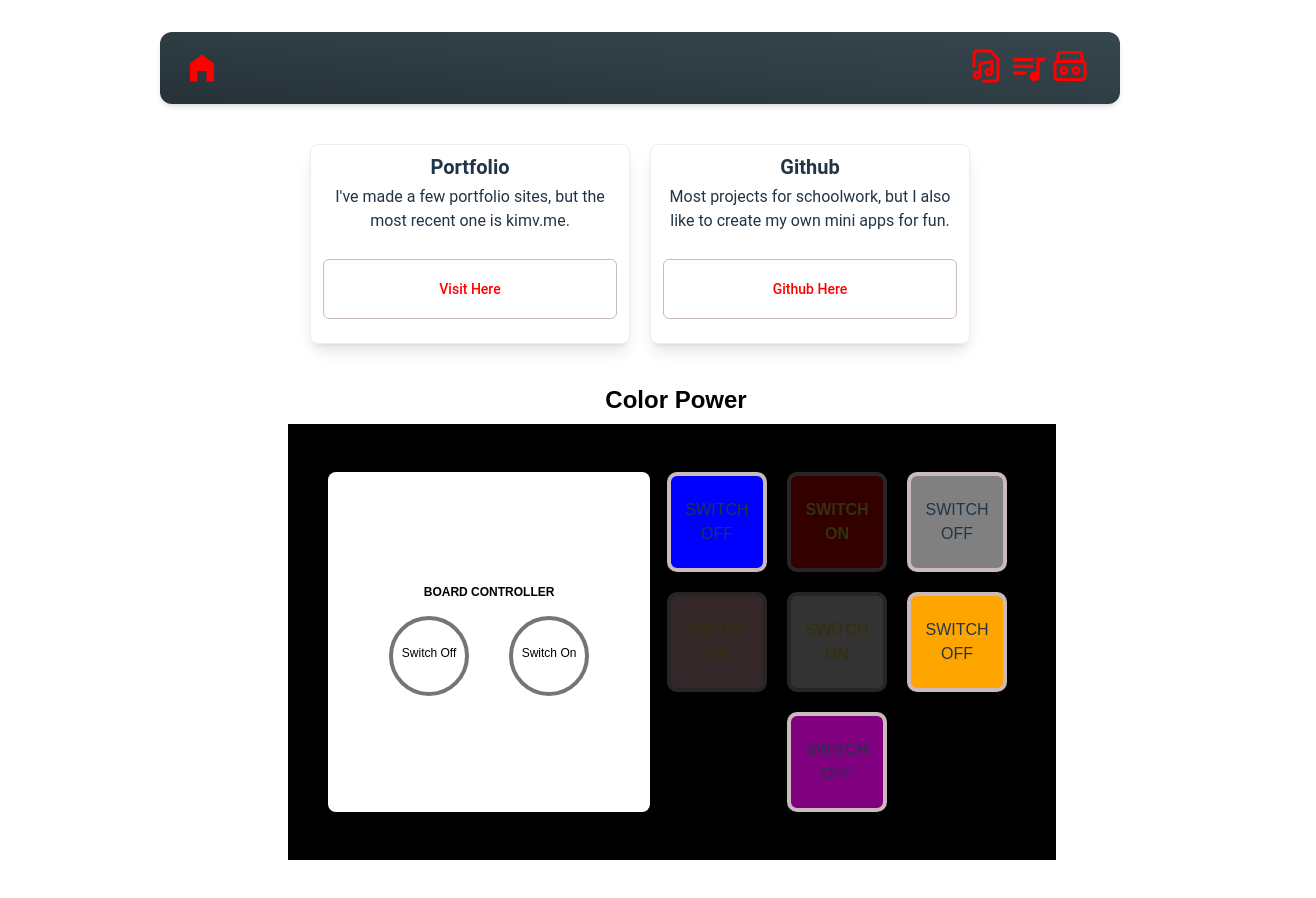
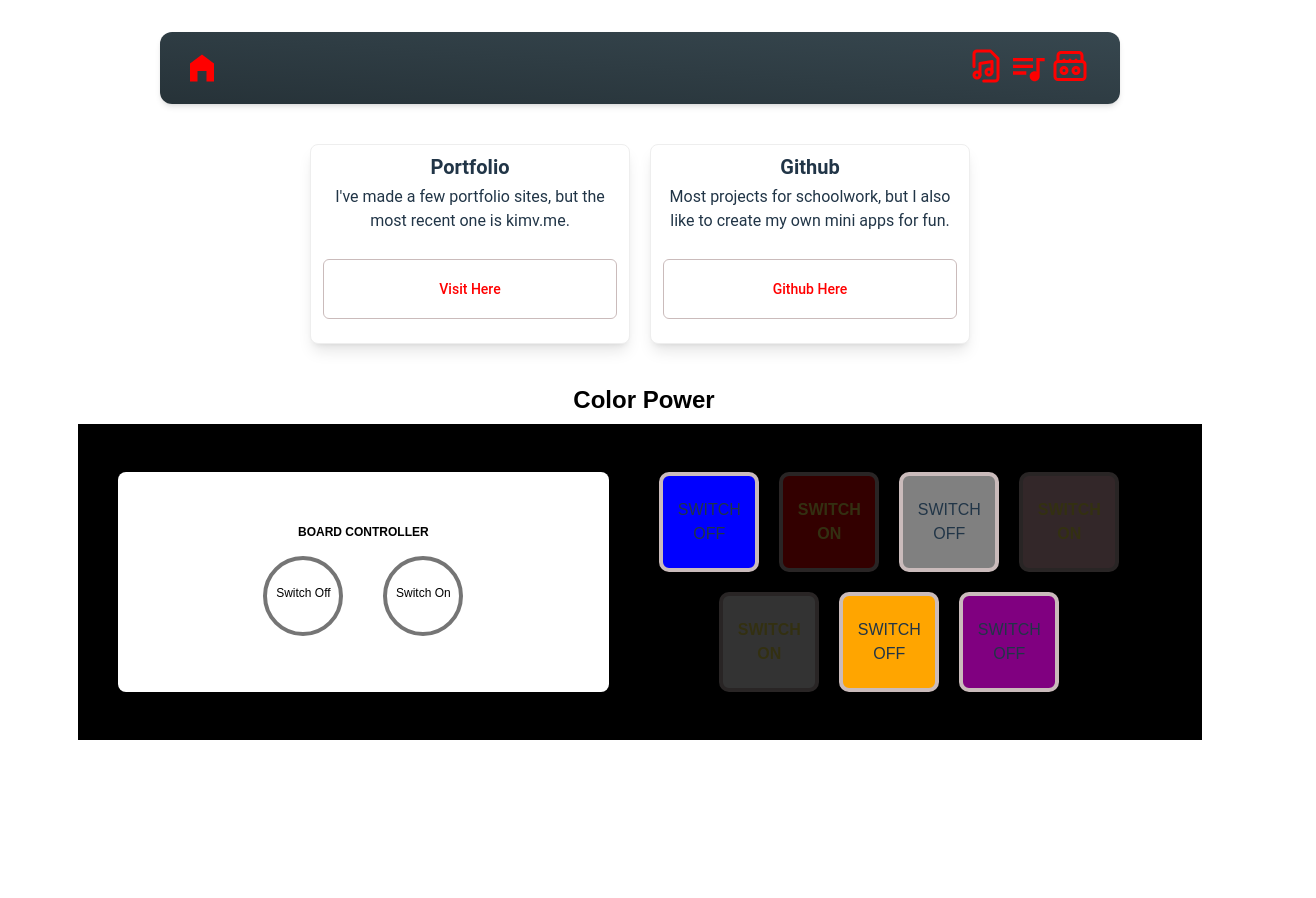
Before and after one commit to dezineskv/react-interact, a React (Vite) app: page / in a window 1280 px wide. Shown: the top 898 px of the page, 1316 px wide, since content can reach past the window. After the commit the page ends 800 px from the top, so only its background shows below. Built offline with nearby package versions, Linux system fonts and the light colour scheme.

Commit message:
quick update to root css margin

```diff
--- a/src/App.css
+++ b/src/App.css
@@ -7,7 +7,7 @@
 }
 #root {
   max-width: 1280px;
-  margin: 0;
+  margin: 0 auto;
   padding: 2rem;
   text-align: center;
 }
--- a/src/App.jsx
+++ b/src/App.jsx
@@ -68,12 +68,12 @@ function App() {
         <Route path="/" element={<Cards />} />
       </Routes>
 
-      <div className="w-screen flex flex-col items-center justify-center">
+      <div className="w-full flex flex-col items-center justify-center">
         <h2 className="w-full text-2xl font-bold text-black mt-10 mb-2 ml-2">
           Color Power
         </h2>
-        <div className="w-full flex items-center justify-center mx-auto px-6 mb-5">
-          <div className="bg-black flex flex-col md:flex-row justify-center gap-2 rounded-xlg mx-auto p-10 max-w-3xl">
+        <div className="w-full flex items-center justify-center mx-auto mb-5">
+          <div className="bg-black flex flex-col md:flex-row justify-center gap-2 rounded-xlg mx-auto p-10 max-w-10/12">
             <div className="w-9/12 min-w-[160px] flex flex-col justify-center gap-4  bg-white rounded-lg items-center mx-auto my-2 pb-2">
               <div className="w-full mx-auto">
                 <h5 className="text-black text-xs font-bold pt-3 px-2">
@@ -81,7 +81,7 @@ function App() {
                 </h5>
               </div>
 
-              <div className="flex flex-row justify-center items-center gap-10 w-full mx-auto w-full bg-white text-black px-2">
+              <div className="flex flex-row justify-center items-center gap-10 w-full mx-auto bg-white text-black">
                 <div
                   className="w-[80px] h-[80px] items-center border-4 border-solid border-gray-600 rounded-full px-2 py-5 mb-2 size-16"
                   onClick={turnAllOff}
```
